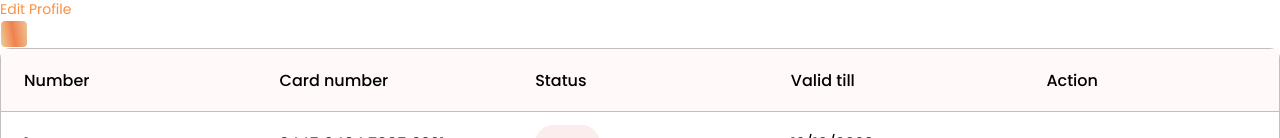
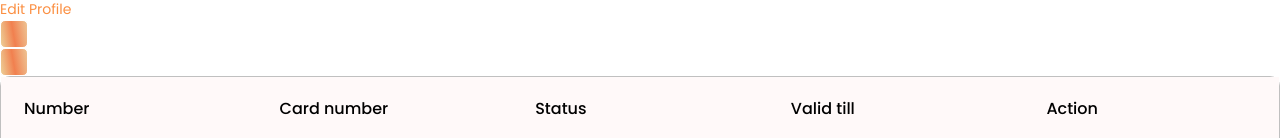
Before and after one commit to carrotist-coder/TipMinder, a React app: page / in a window 1280 px wide. Shown: the part 190-328 px from the top of the page. Built offline with nearby package versions, Linux system fonts and the light colour scheme.

Commit message:
feat(features): Logout Card, mock service

```diff
--- a/src/app/App.jsx
+++ b/src/app/App.jsx
@@ -12,6 +12,7 @@ import { HeaderCell } from '@shared/ui/Table/HeaderCell';
 import { Row } from '@shared/ui/Table/Row';
 import { CardRow, mockCards } from '@entities/card';
 import { LockCardButton } from '@features/card/LockCard';
+import { LogoutCardButton } from '@features/card/LogoutCard';
 
 export const App = () => {
   // Test
@@ -32,6 +33,7 @@ export const App = () => {
       <TextLink>Edit Profile</TextLink>
 
       <LockCardButton id={1}></LockCardButton>
+      <LogoutCardButton id={2}></LogoutCardButton>
 
       <Table columnsCount={5}>
         <thead>
--- a/src/entities/card/ui/CardRow.jsx
+++ b/src/entities/card/ui/CardRow.jsx
@@ -10,11 +10,7 @@ export const CardRow = ({ card, actions }) => {
         <StatusBadge status={card.status} />
       </Cell>
       <Cell>{card.validTill}</Cell>
-      <Cell>
-        {actions}
-        {/*<Button iconHref={'/assets/icons/logout-circle.svg'}></Button>*/}
-        {/*<Button iconHref={'/assets/icons/lock-fill.svg'}></Button>*/}
-      </Cell>
+      <Cell>{actions}</Cell>
     </Row>
   );
 };
--- /dev/null
+++ b/src/features/card/LogoutCard/index.js
@@ -0,0 +1 @@
+export { LogoutCardButton } from './ui/LogoutCardButton';
--- /dev/null
+++ b/src/features/card/LogoutCard/model/service.js
@@ -0,0 +1,3 @@
+export const logoutCard = (cardId) => {
+  console.log(`LogoutCard ID: ${cardId}`);
+};
--- /dev/null
+++ b/src/features/card/LogoutCard/ui/LogoutCardButton.jsx
@@ -0,0 +1,11 @@
+import { Button } from '@/shared/ui/Button';
+import { logoutCard } from '../model/service';
+
+export const LogoutCardButton = ({ id }) => {
+  const handleLogout = () => {
+    logoutCard(id);
+  };
+  return (
+    <Button iconHref="/assets/icons/logout-circle.svg" onClick={handleLogout} />
+  );
+};
```
